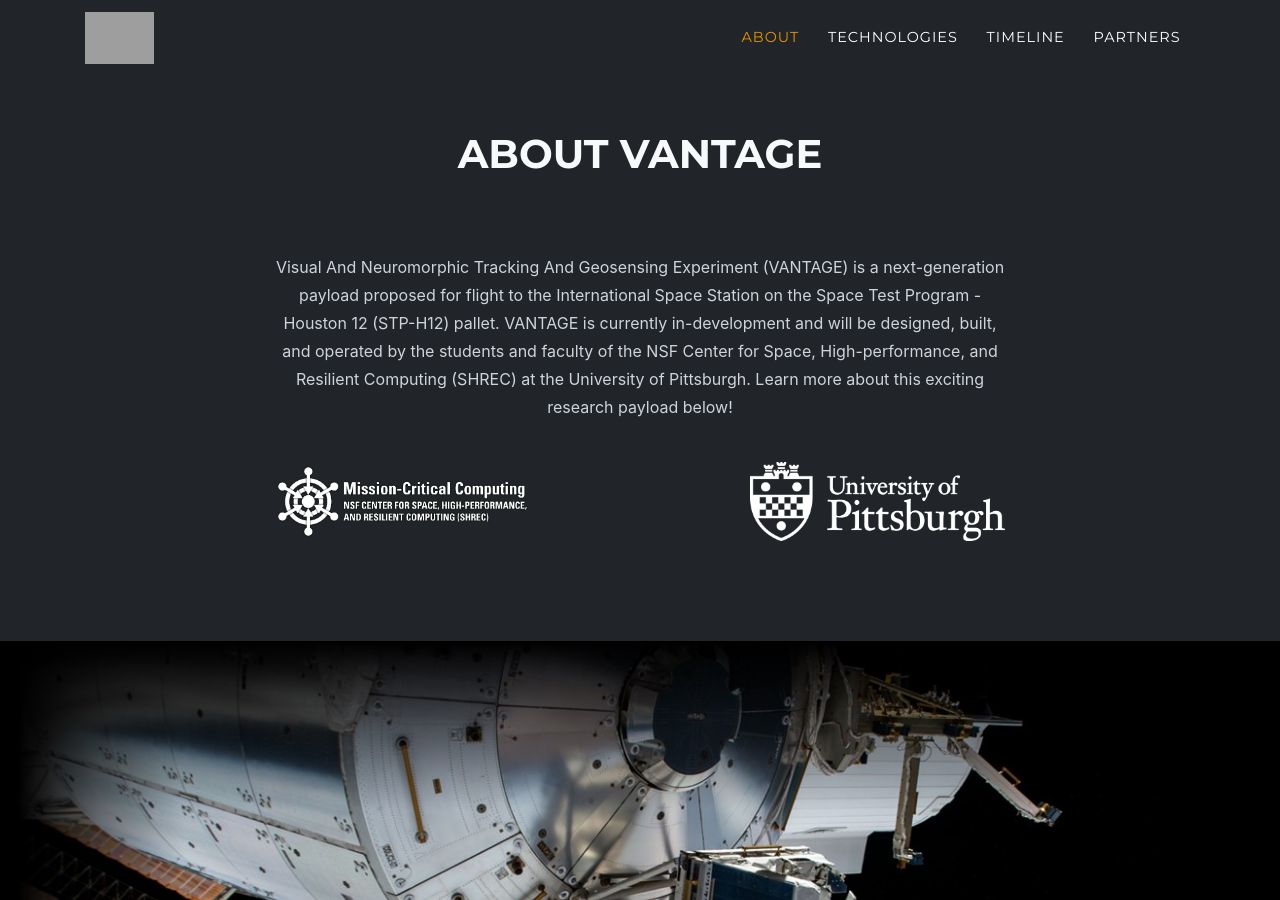
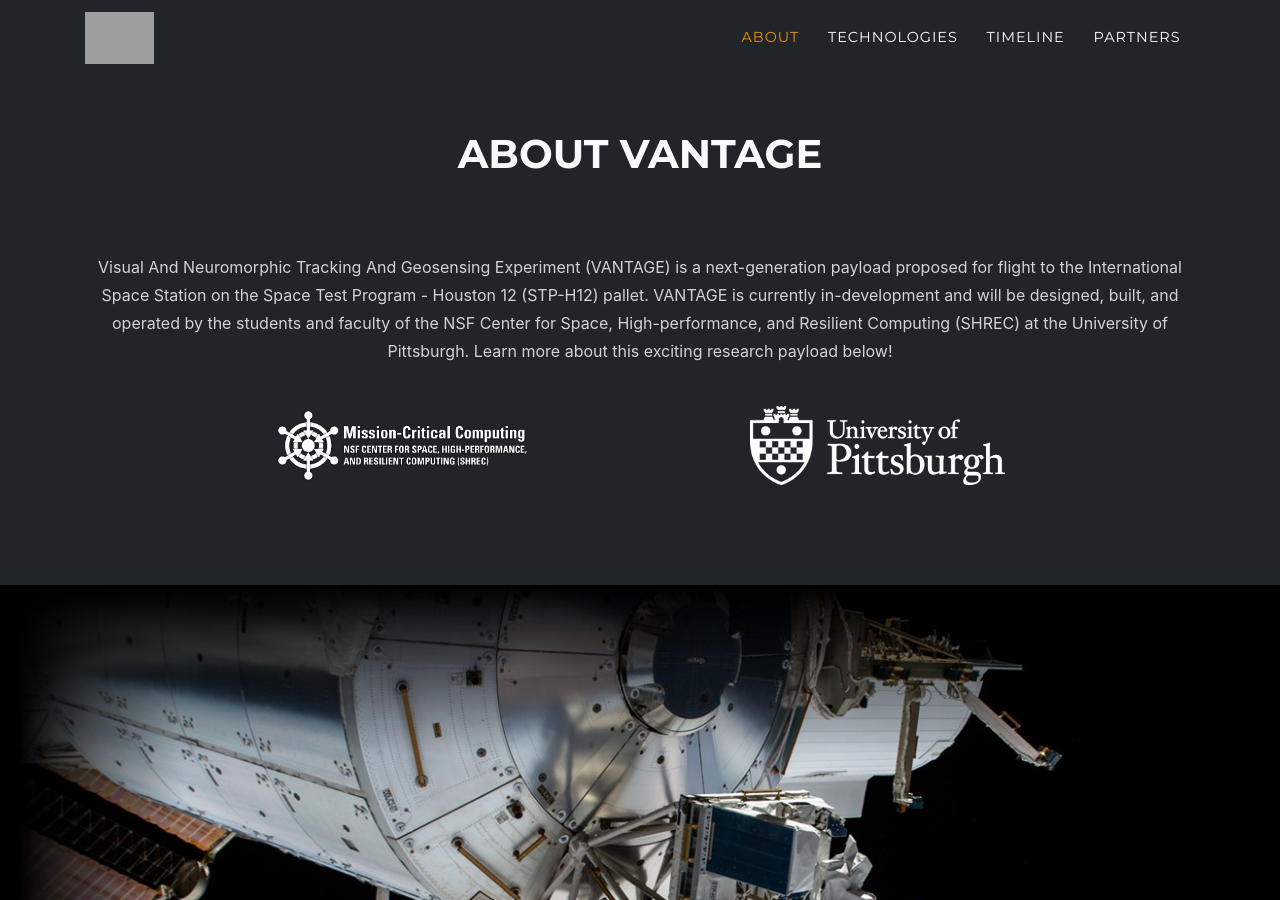
Before and after one commit to CHREC/chrec.github.io, a Jekyll site: the page built from index.md, in a window 1280 px wide and 900 px high, scrolled down 620 px. Built offline with Jekyll 4.4.1, drawn with Linux system fonts in a browser that asks for light colours; some web fonts are replaced; grey boxes are pictures that could not be loaded.

Commit message:
Changed about text box width

```diff
--- a/_includes/about.html
+++ b/_includes/about.html
@@ -8,7 +8,7 @@
       </div>
     </div>
     <div class="row">
-      <div class="col-lg-8 mx-auto text-center">
+      <div class="col-lg-12 mx-auto text-center">
         <div class="large text-muted">{{ site.data.sitetext[site.locale].about.body | markdownify }}</div>
       </div>
     </div>
```
Also changed, not shown: 1 other file.
